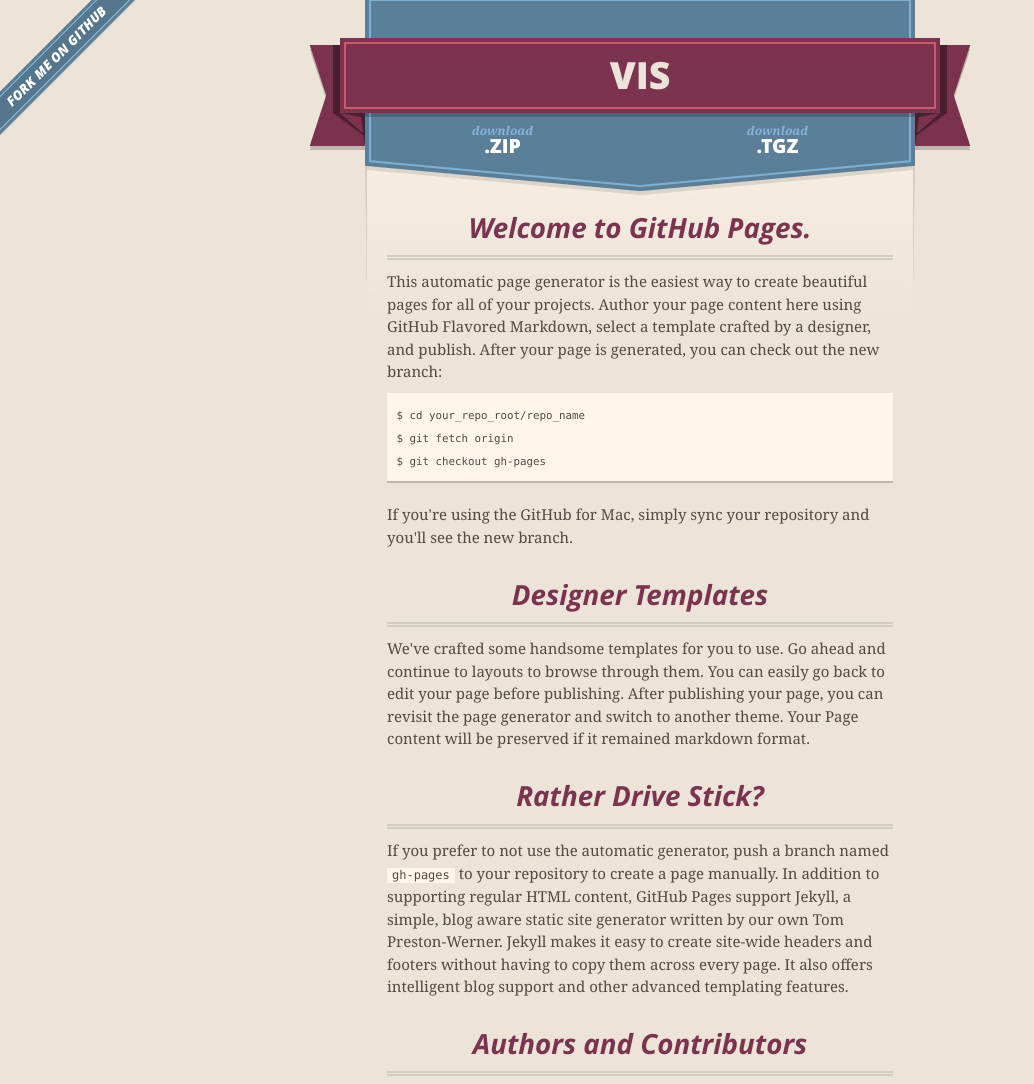
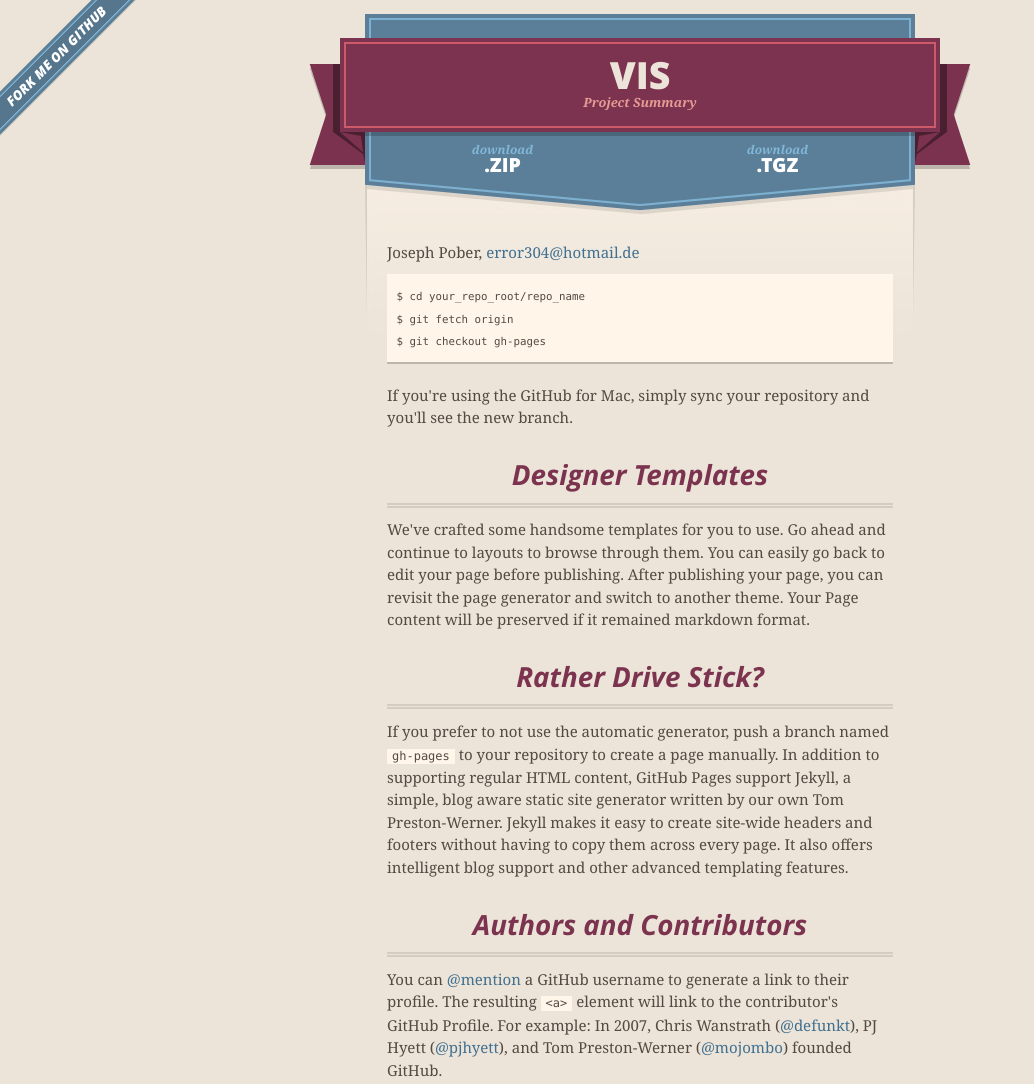
Before and after one commit to error304/VIS, a plain HTML site: page index.html in a window 1280 px wide. Shown: the top 1084 px of the page, without its empty margins (0-1034 px from the left). Drawn offline with nearby package versions, Linux system fonts and the light colour scheme.

```diff
--- a/index.html
+++ b/index.html
@@ -28,7 +28,7 @@
         <span class="ribbon-outer">
           <span class="ribbon-inner">
             <h1>VIS</h1>
-            <h2></h2>
+            <h2>Project Summary</h2>
           </span>
           <span class="left-tail"></span>
           <span class="right-tail"></span>
@@ -46,10 +46,7 @@
 
 
       <section id="main_content">
-        <h3>
-<a id="welcome-to-github-pages" class="anchor" href="#welcome-to-github-pages" aria-hidden="true"><span class="octicon octicon-link"></span></a>Welcome to GitHub Pages.</h3>
-
-<p>This automatic page generator is the easiest way to create beautiful pages for all of your projects. Author your page content here using GitHub Flavored Markdown, select a template crafted by a designer, and publish. After your page is generated, you can check out the new branch:</p>
+        <p>Joseph Pober, <a href="mailto:error304@hotmail.de">error304@hotmail.de</a></p>
 
 <pre><code>$ cd your_repo_root/repo_name
 $ git fetch origin
```
Also changed, not shown: params.json (+1 -1 lines).
